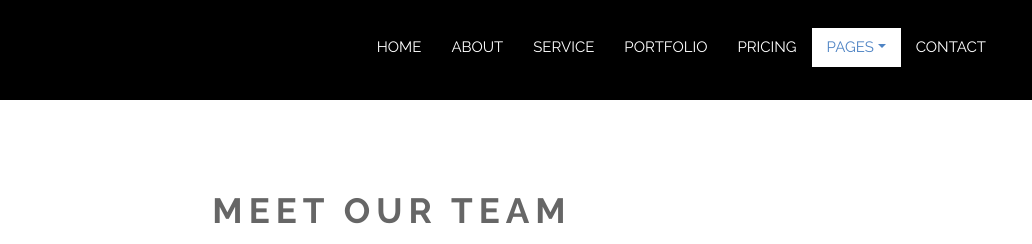
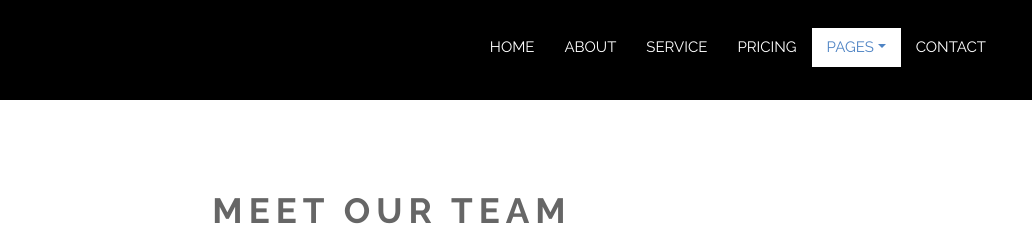
Before and after one commit to karthik-netizen/website10, a plain HTML site: page team.html in a window 1280 px wide. Shown: the top 244 px of the page, 248-1280 px from the left. Drawn offline with Linux system fonts and the light colour scheme.

Commit message:
Update team.html

```diff
--- a/team.html
+++ b/team.html
@@ -40,7 +40,7 @@
                             <a href="index.html" class="nav-item nav-link">Home</a>
                             <a href="about.html" class="nav-item nav-link">About</a>
                             <a href="service.html" class="nav-item nav-link">Service</a>
-                            <a href="portfolio.html" class="nav-item nav-link">Portfolio</a>
+
                             <a href="pricing.html" class="nav-item nav-link">Pricing</a>
                             <div class="nav-item dropdown">
                                 <a href="#" class="nav-link dropdown-toggle active" data-toggle="dropdown">Pages</a>
```
